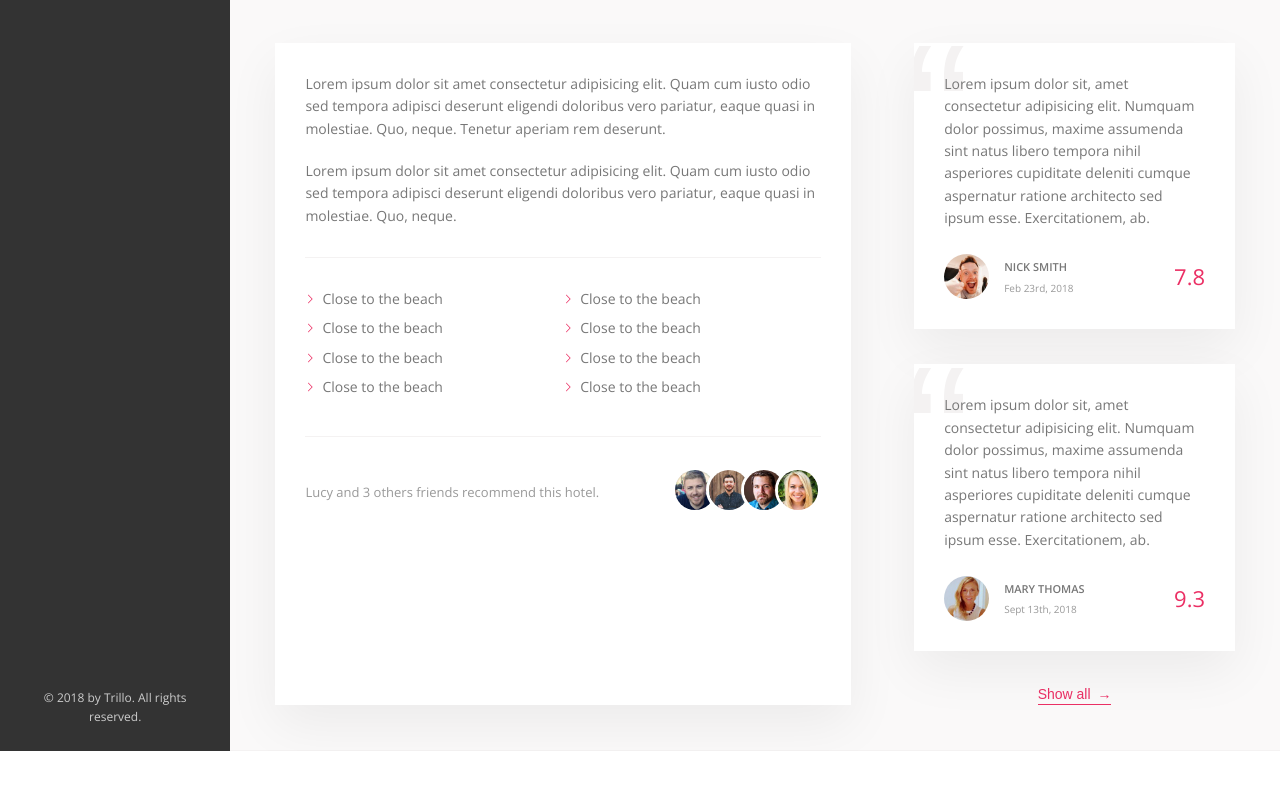
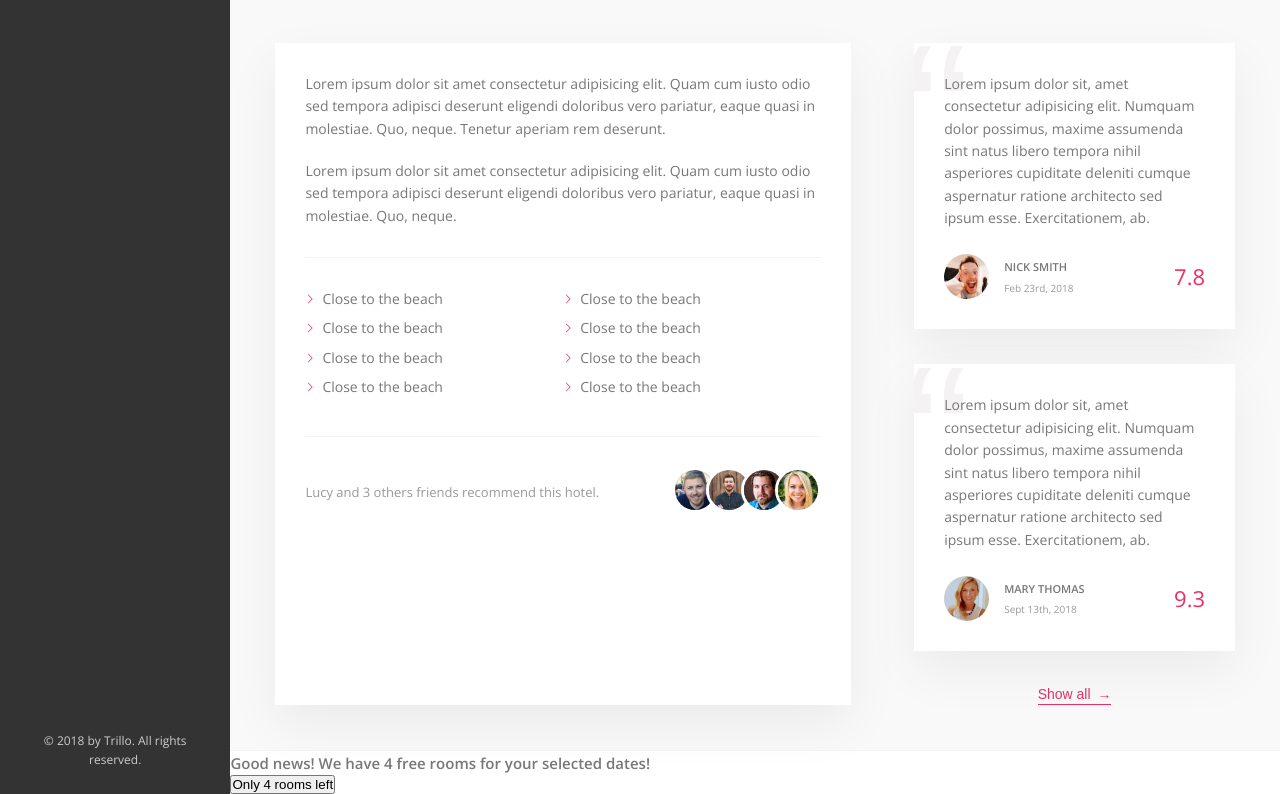
Before and after one commit to wesleyramalho/trillo, a website: page index.html in a window 1280 px wide. Shown: the part 550-1344 px from the top of the page. Before the commit the page ends 1301 px from the top, so only its background shows below. Drawn offline with nearby package versions, Linux system fonts and the light colour scheme.

Commit message:
cta structure

```diff
--- a/index.html
+++ b/index.html
@@ -230,10 +230,15 @@
                 <div class="review__rating">9.3</div>
               </figcaption>
             </figure>
-            <button class="btn-inline">
-              Show all <span>&rarr;</span>
-            </button>
+            <button class="btn-inline">Show all <span>&rarr;</span></button>
           </div>
+        </div>
+
+        <div class="cta">
+          <h2 class="cta__book-now">
+            Good news! We have 4 free rooms for your selected dates!
+          </h2>
+          <button class="btn">Only 4 rooms left</button>
         </div>
       </main>
     </div>
```
